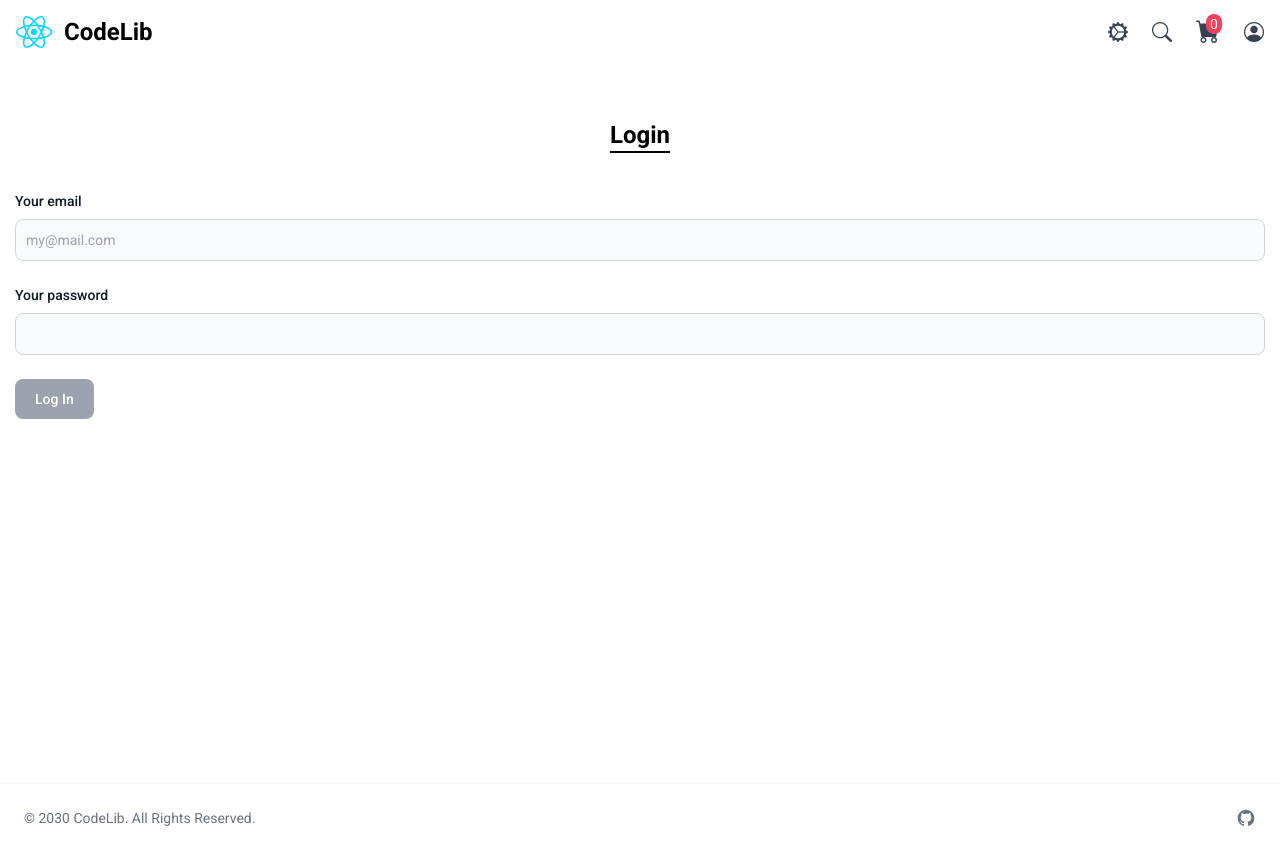
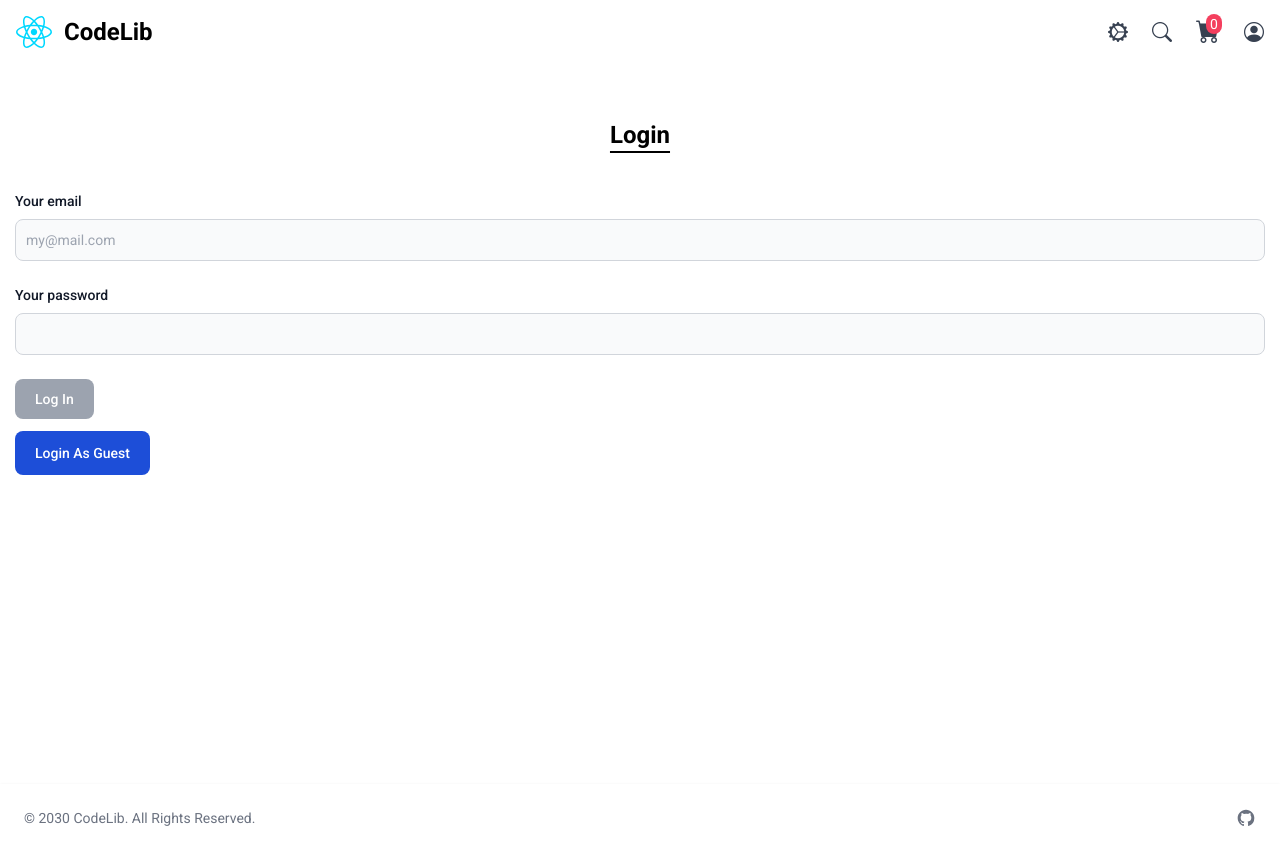
Before and after one commit to vicrodri/codelib, a React (Vite) app: page /login in a window 1280 px wide. Built offline with nearby package versions, Linux system fonts and the light colour scheme.

Commit message:
added login as guest option and guest user to mock data

```diff
--- a/data/db.json
+++ b/data/db.json
@@ -270,6 +270,12 @@
       "password": "$2a$10$bM.D9AINsVYr9RFMkk.gNuMxduJDRI0wDR7C8dDiTF4nZQ95Fr/Bq",
       "name": "nombre",
       "id": 1
+    },
+    {
+      "email": "guest@mail.com",
+      "password": "$2a$10$c/L/K9/jlXzAVwGEgV6wc.fsIyVpfczuCHdgpyp93ip4IFTt7Ws7q",
+      "name": "Guest",
+      "id": 2
     }
   ]
 }
--- a/src/login/Login.tsx
+++ b/src/login/Login.tsx
@@ -10,10 +10,21 @@
   const [password, setPassword] = useState<string>("");
 
   const navigate = useNavigate();
+
   const disabled = useMemo(() => {
     return email == null || email === "" || password == null || password === "" ? true : false;
   }, [email, password]);
 
+  const logUserIn = async (authDetail: AuthDetail) => {
+    try {
+      const data: ApiAuthResponse = await login(authDetail);
+      data.response?.accessToken ? navigate("/products") : toast.error(data.message);
+    } catch (error) {
+      error instanceof AppError
+        ? toast.error(error.message)
+        : toast.error("Sorry Failed to connect!", { closeButton: true, autoClose: 10000, position: "top-center" });
+    }
+  };
   const handleLogin = async (event: FormEvent<HTMLFormElement>) => {
     event.preventDefault();
 
@@ -22,14 +33,16 @@
       password: password,
     };
 
-    try {
-      const data: ApiAuthResponse = await login(authDetail);
-      data.response?.accessToken ? navigate("/products") : toast.error(data.message);
-    } catch (error) {
-      error instanceof AppError
-        ? toast.error(error.message)
-        : toast.error("Sorry Failed to connect!", { closeButton: true, autoClose: 10000, position: "top-center" });
-    }
+    await logUserIn(authDetail);
+  };
+
+  const handleGuestLogin = async () => {
+    const authDetail: AuthDetail = {
+      email: "guest@mail.com",
+      password: "invitado",
+    };
+
+    await logUserIn(authDetail);
   };
 
   useTitle("Login");
@@ -77,7 +90,12 @@
           Log In
         </button>
       </form>
-      {/* <button className="mt-3 cursor-pointer text-white bg-blue-700 hover:bg-blue-800 focus:ring-4 focus:outline-none focus:ring-blue-300 font-medium rounded-lg text-sm w-full sm:w-auto px-5 py-3 text-center dark:bg-blue-600 dark:hover:bg-blue-700 dark:focus:ring-blue-800">Login As Guest</button> */}
+      <button
+        onClick={() => void handleGuestLogin()}
+        className='mt-3 cursor-pointer text-white bg-blue-700 hover:bg-blue-800 focus:ring-4 focus:outline-none focus:ring-blue-300 font-medium rounded-lg text-sm w-full sm:w-auto px-5 py-3 text-center dark:bg-blue-600 dark:hover:bg-blue-700 dark:focus:ring-blue-800'
+      >
+        Login As Guest
+      </button>
     </main>
   );
 };
```
